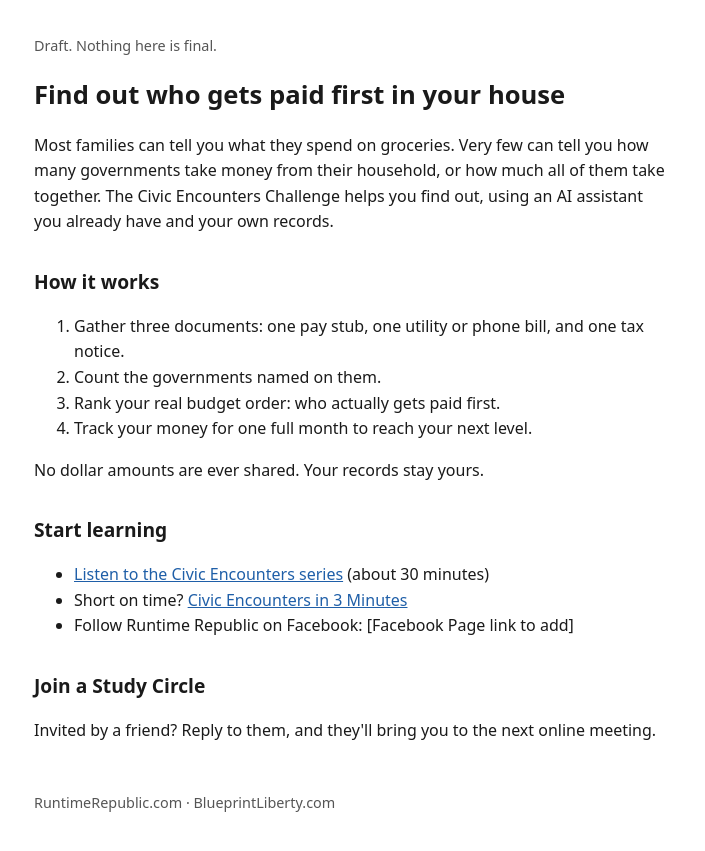
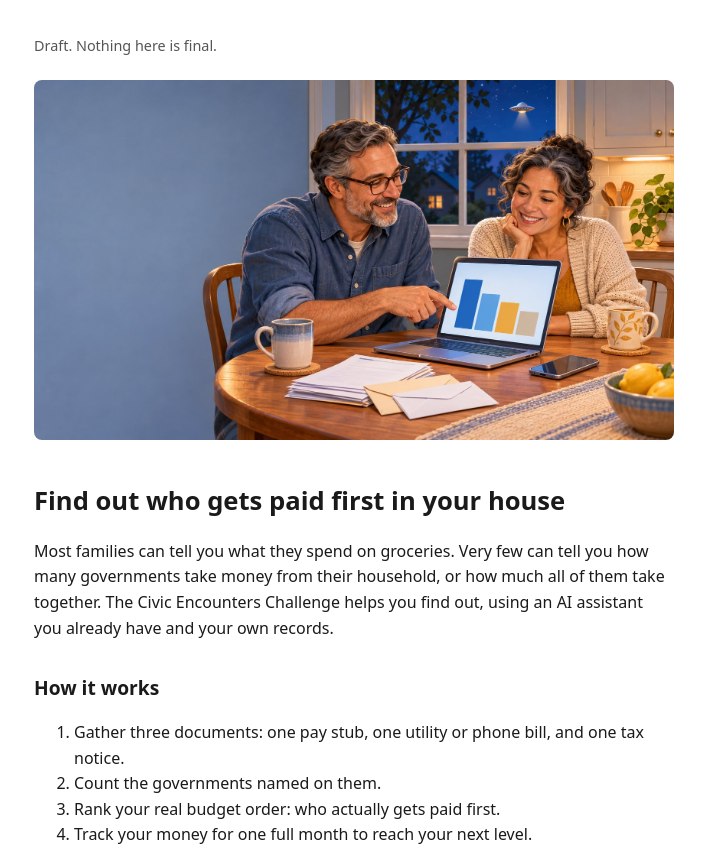
Before and after one commit to RuntimeRepublic/RuntimeRepublic.github.io, a plain HTML site: page index.html in a window 1280 px wide. Shown: the top 851 px of the page, without its empty margins (286-991 px from the left). Drawn offline with Linux system fonts and the light colour scheme.

Commit message:
[Site] - Added - Header image and link preview tags
Refs: RRW-CWC-002
Agent: Civics Dashboard 01
Model: Grok 4.7
Co-authored-by: Cursor <cursoragent@cursor.com>

```diff
--- a/index.html
+++ b/index.html
@@ -4,15 +4,23 @@
 <meta charset="utf-8">
 <meta name="viewport" content="width=device-width, initial-scale=1">
 <title>Runtime Republic — Join the Civic Encounters Challenge</title>
+<meta name="description" content="Find out how many governments take money from your household, and who gets paid first. The Civic Encounters Challenge.">
+<meta property="og:title" content="Find out who gets paid first in your house">
+<meta property="og:description" content="The Civic Encounters Challenge, from Runtime Republic.">
+<meta property="og:image" content="https://runtimerepublic.github.io/images/join-hero.jpg">
+<meta property="og:url" content="https://runtimerepublic.github.io/">
+<meta name="twitter:card" content="summary_large_image">
 <style>
 body{font-family:system-ui,sans-serif;max-width:640px;margin:0 auto;padding:1.25rem;line-height:1.6;color:#1a1a1a;background:#fff}
 h1{font-size:1.6rem}h2{font-size:1.2rem;margin-top:2rem}
 a{color:#1f5fa8}.note{color:#555;font-size:.9rem}
 footer{margin-top:3rem;color:#555;font-size:.9rem}
+img.hero{width:100%;height:auto;border-radius:8px;margin:.5rem 0 1rem}
 </style>
 </head>
 <body>
 <p class="note">Draft. Nothing here is final.</p>
+<img class="hero" src="images/join-hero.jpg" width="1672" height="941" alt="Two neighbors at a kitchen table at night, looking at a bar chart on a laptop beside a stack of bills, with a small UFO light in the sky outside the window.">
 <h1>Find out who gets paid first in your house</h1>
 <p>Most families can tell you what they spend on groceries. Very few can tell you how many
 governments take money from their household, or how much all of them take together. The
```
Also changed, not shown: images/join-hero.jpg (added), 1 other file.
